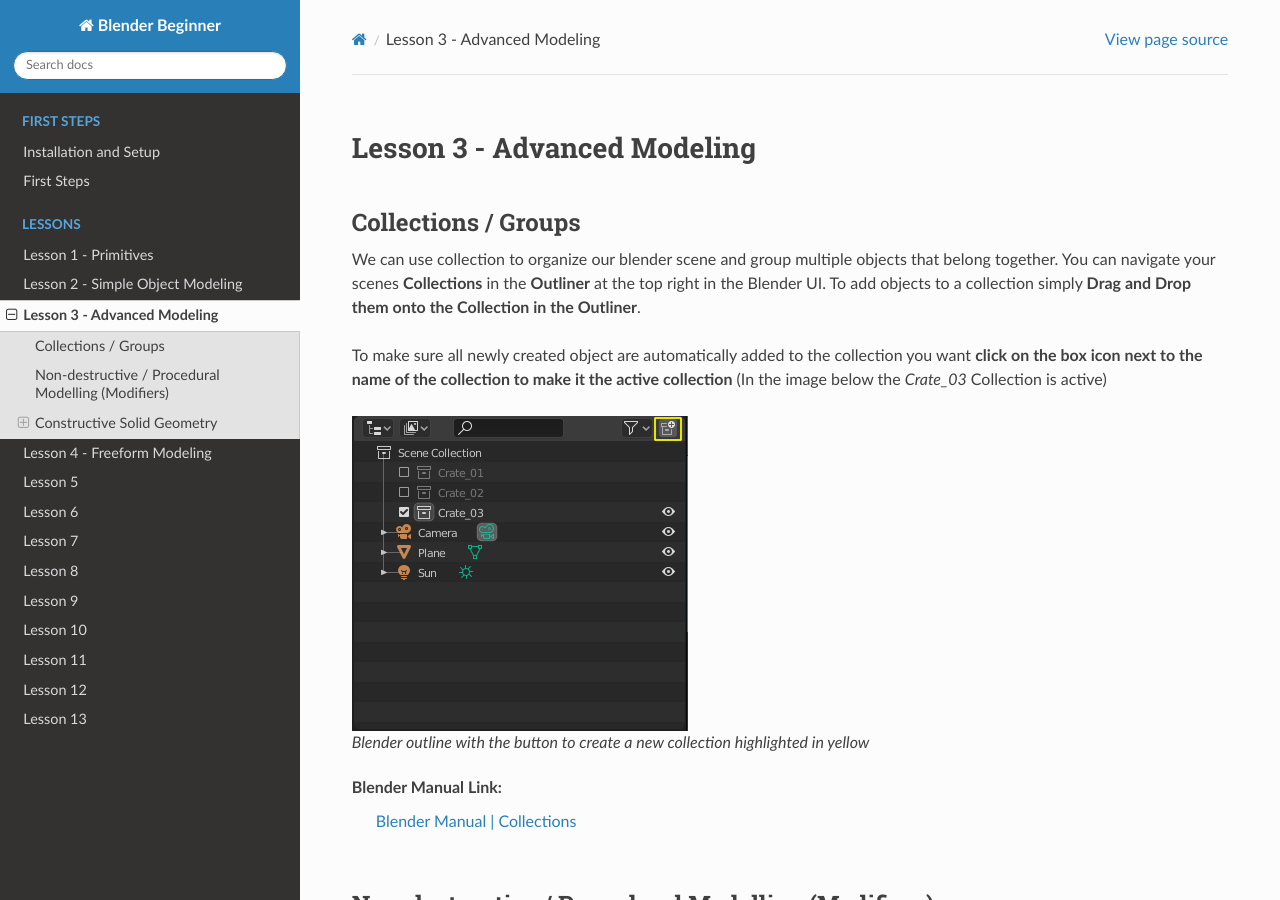
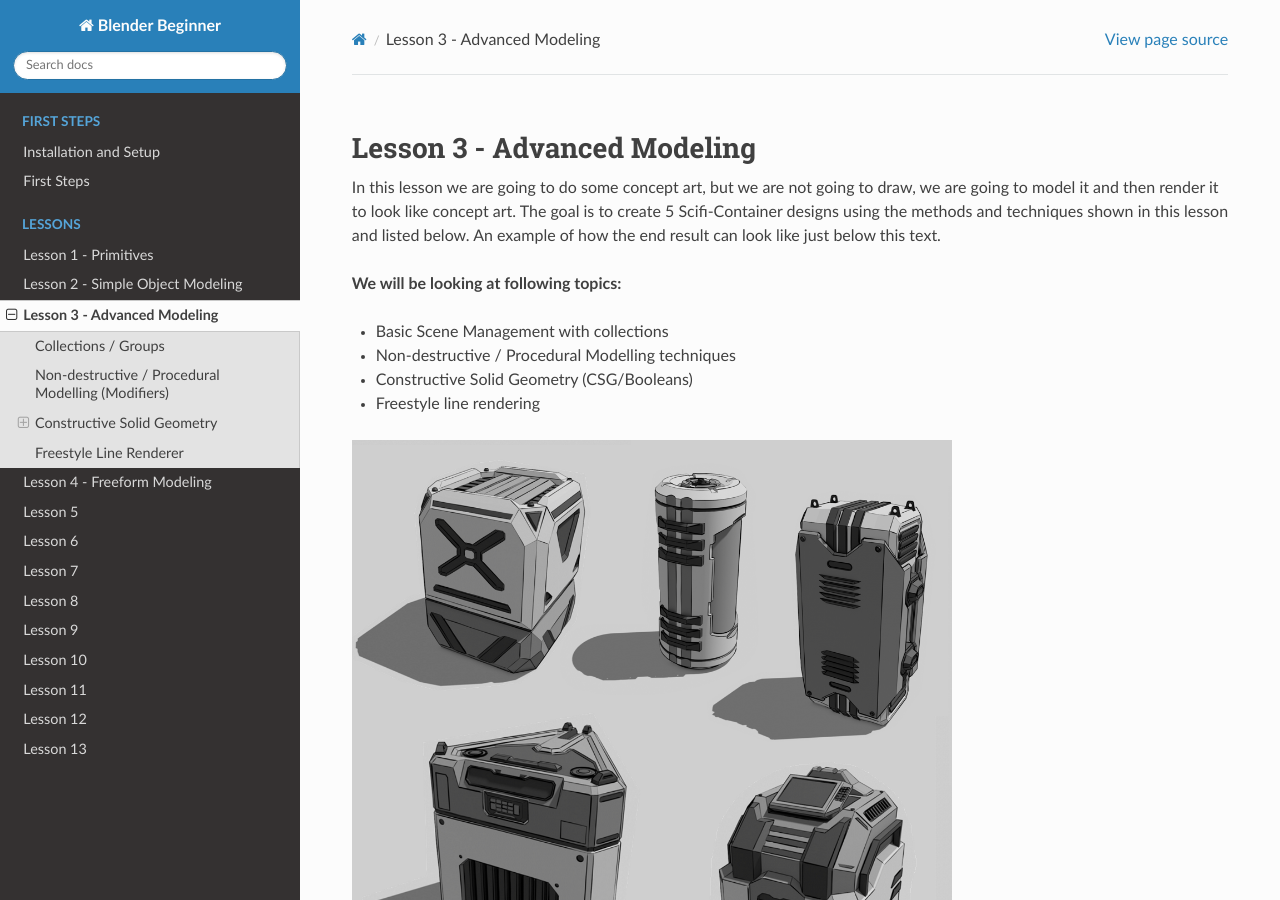
Before and after one commit to smokejohn/blender_beginner, a Sphinx documentation site: the page built from source/lessons/lesson3.rst, in a window 1280 px wide and 900 px high. Built offline with Sphinx 7.4.7 and the Read the Docs theme 2.0.0, drawn with Linux system fonts in a browser that asks for light colours; some of the changed text lies outside the part shown.

Commit message:
adds images to lesson 3, basic freestyle render intro

```diff
--- a/source/lessons/lesson3.rst
+++ b/source/lessons/lesson3.rst
@@ -2,6 +2,21 @@
 Lesson 3 - Advanced Modeling
 ############################
 
+In this lesson we are going to do some concept art, but we are not going
+to draw, we are going to model it and then render it to look like
+concept art. The goal is to create 5 Scifi-Container designs using the
+methods and techniques shown in this lesson and listed below. An example
+of how the end result can look like just below this text.
+
+**We will be looking at following topics:**
+
+* Basic Scene Management with collections
+* Non-destructive / Procedural Modelling techniques
+* Constructive Solid Geometry (CSG/Booleans)
+* Freestyle line rendering
+
+.. image:: ../_static/images/crate_designs.png
+   :width: 600
 
 ********************
 Collections / Groups
@@ -185,3 +200,23 @@
     the cutter while **Auto Boolean** will apply the boolean and only leave the resulting
     mesh behind. Therefore if only choose Auto Boolean if you are sure you don't want
     to tweak the result.
+
+
+***********************
+Freestyle Line Renderer
+***********************
+Blenders Freestyle line renderer lets you create Non-Photorealistic-Renders (NPR).
+It is very customizable and has a huge amount of parameters you can tweak to create
+very unique looking lineart, that can look very close to a handdrawn style. We will
+be using very basic settings to achieve the look in the image below, but feel free
+to experiment.
+
+.. image:: ../_static/images/crate_design_04.png
+   :width: 600
+
+To activate the **Freestyle Renderer** open the
+The settings used for the shot above are in the screenshots below:
+
+.. image:: ../_static/images/bl_gui_props_render_freestyle.png
+.. image:: ../_static/images/bl_gui_props_viewlayer_freestyle.png
+.. image:: ../_static/images/bl_gui_props_viewlayer_freestyle_linestyle.png
```
Also changed, not shown: source/lessons/lesson2.rst (+19 -0 lines), source/_static/images/bl_gui_3dview_faceorientation.png (added), source/_static/images/bl_gui_3dview_faceorientation_example.png (added), source/_static/images/bl_gui_props_render_freestyle.png (added), source/_static/images/bl_gui_props_viewlayer_freestyle.png (added), source/_static/images/bl_gui_props_viewlayer_freestyle_linestyle.png (added), source/_static/images/crate_design_04.png (added), source/_static/images/crate_designs.png (added).
